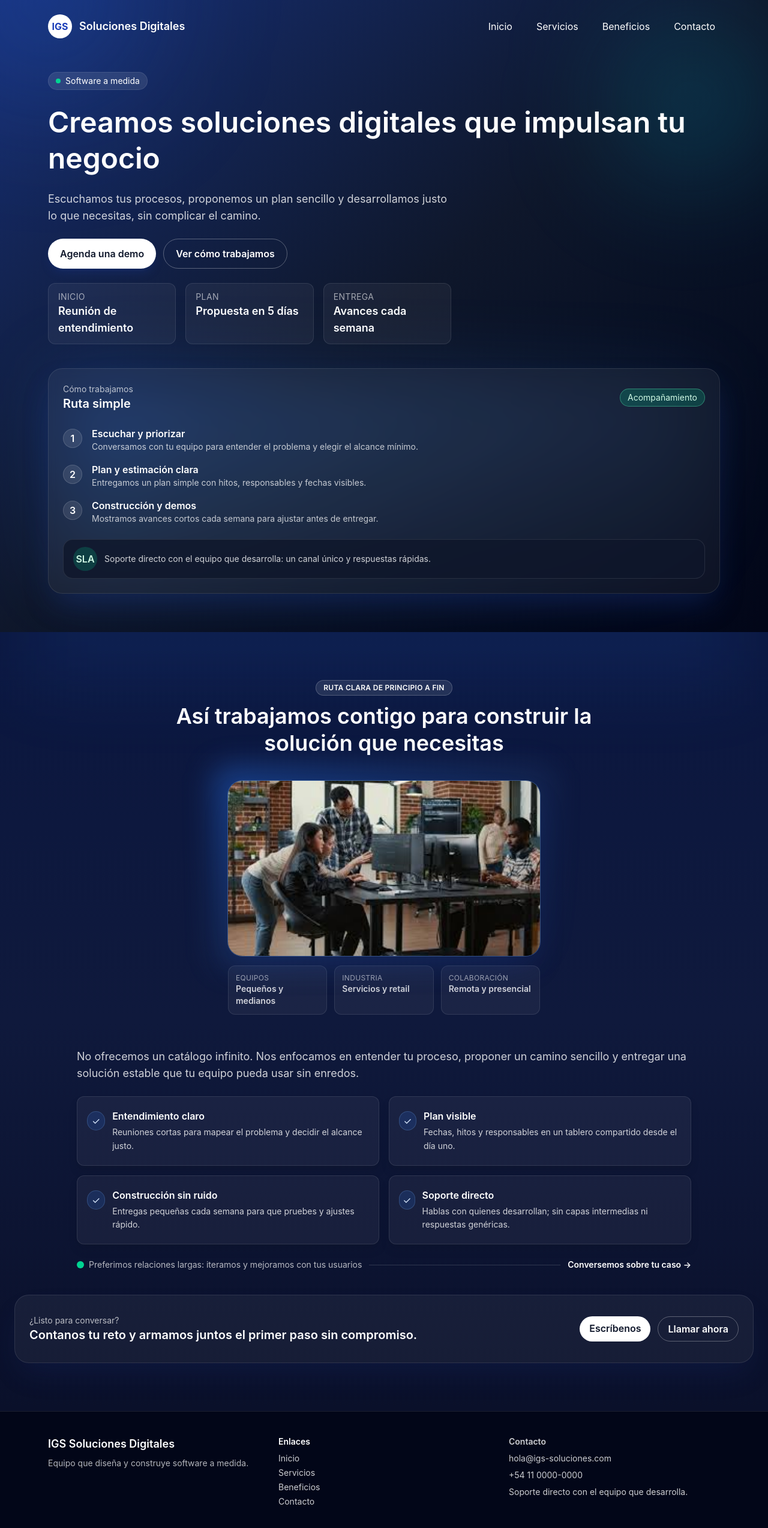
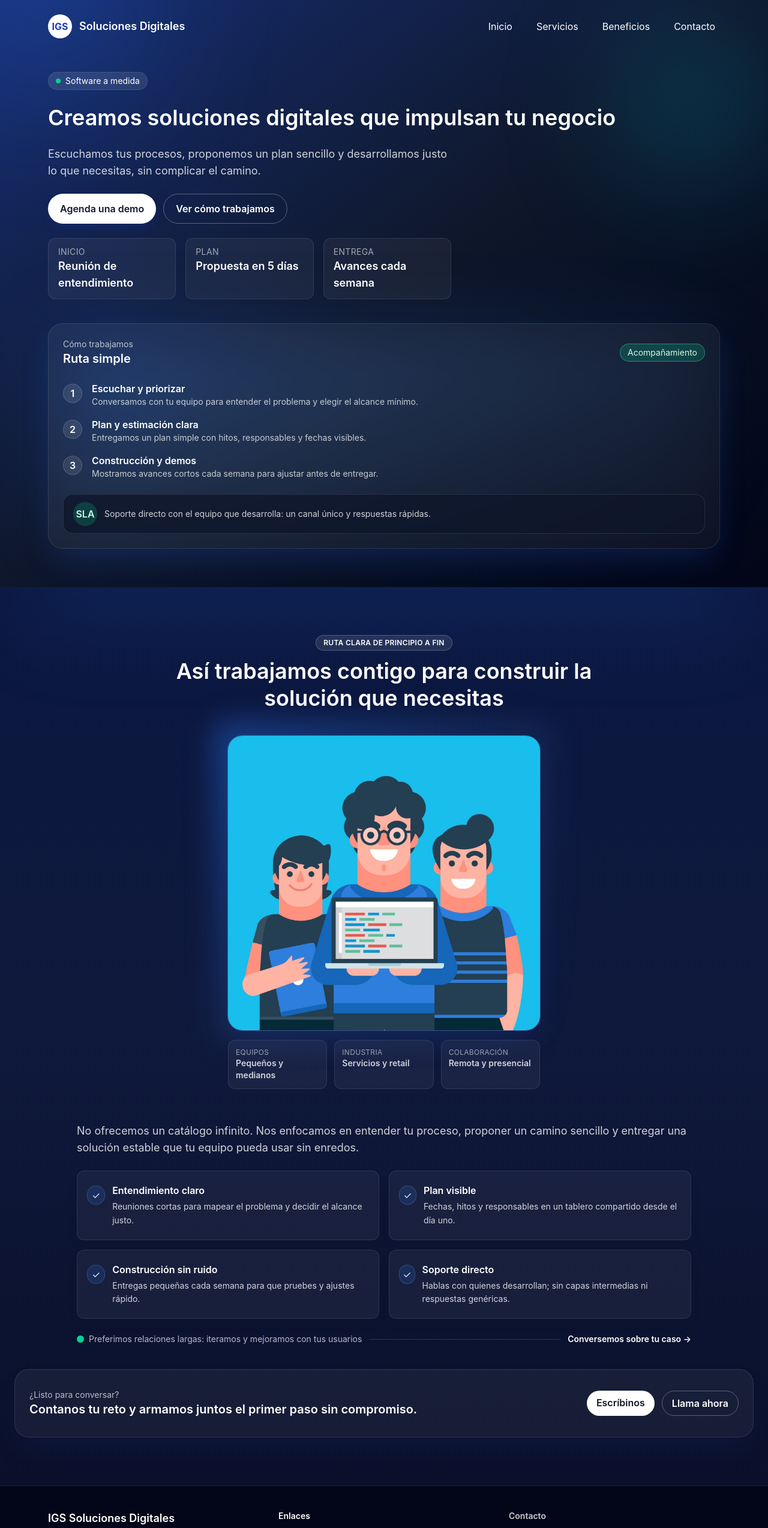
Before and after one commit to GermaNieva/projecto, a React (Vite) app: page / in a window 1280 px wide. Shown: the top 2548 px of the page at 60% size. Built offline with nearby package versions, Linux system fonts and the light colour scheme.

Commit message:
actualizacion

```diff
--- a/src/components/ContactCta.jsx
+++ b/src/components/ContactCta.jsx
@@ -8,10 +8,10 @@ export default function ContactCta() {
         </div>
         <div className="flex gap-3">
           <a href="mailto:hola@nts-solutions.com" className="rounded-full bg-white !text-slate-900 px-4 py-2 font-semibold hover:-translate-y-[1px] transition">
-            Escríbenos
+            Escríbinos
           </a>
           <a href="tel:+541100000000" className="rounded-full border border-white/30 px-4 py-2 font-semibold text-white/90 hover:border-white/60 transition">
-            Llamar ahora
+            Llama ahora
           </a>
         </div>
       </div>
--- a/src/components/Services.jsx
+++ b/src/components/Services.jsx
@@ -65,7 +65,7 @@ export default function Services() {
         <div className="flex flex-col md:flex-row md:items-center md:justify-between gap-4 rounded-2xl border border-white/10 bg-white/5 px-5 py-5 shadow-lg shadow-blue-900/30">
           <div className="text-white/80 text-sm md:text-base">
             <p className="font-semibold text-white">No sabes cuál elegir?</p>
-            <p>Cuéntanos tu caso y proponemos un alcance simple en 5 días.</p>
+            <p>Contanos tu caso y propondremos un alcance simple en 5 días.</p>
           </div>
           <div className="flex gap-3">
             <a href="#contacto" className="rounded-full bg-white !text-slate-900 px-4 py-2 font-semibold shadow hover:-translate-y-[1px] transition">
--- a/src/components/TwoColumn.jsx
+++ b/src/components/TwoColumn.jsx
@@ -1,6 +1,6 @@
 import InfoCard from './InfoCard.jsx'
 import ContactCta from './ContactCta.jsx'
-import equipoImg from '../assets/img/equipo.jpeg'
+import equipoImg from '../assets/img/equipo-it.jpeg'
 
 export default function TwoColumn() {
   return (
@@ -25,7 +25,7 @@ export default function TwoColumn() {
               <div className="relative rounded-3xl overflow-hidden ring-1 ring-blue-300/30 shadow-2xl shadow-blue-900/30">
                 <img
                   src={equipoImg}
-                  alt="Equipo de desarrollo colaborando en oficina"
+                  alt="Equipo colaborando en un proyecto"
                   loading="lazy"
                   className="w-full h-full object-cover block"
                 />
--- a/src/components/hero.jsx
+++ b/src/components/hero.jsx
@@ -21,7 +21,7 @@ export default function Hero() {
               Software a medida
             </div>
 
-            <h1 className="text-4xl md:text-5xl font-semibold leading-tight">
+            <h1 className="text-4xl md:text-4xl font-semibold leading-tight">
               Creamos soluciones digitales que impulsan tu negocio
             </h1>
             <p className="text-lg text-white/80 max-w-2xl">
```
Also changed, not shown: src/assets/img/equipo-it.jpeg (added).
